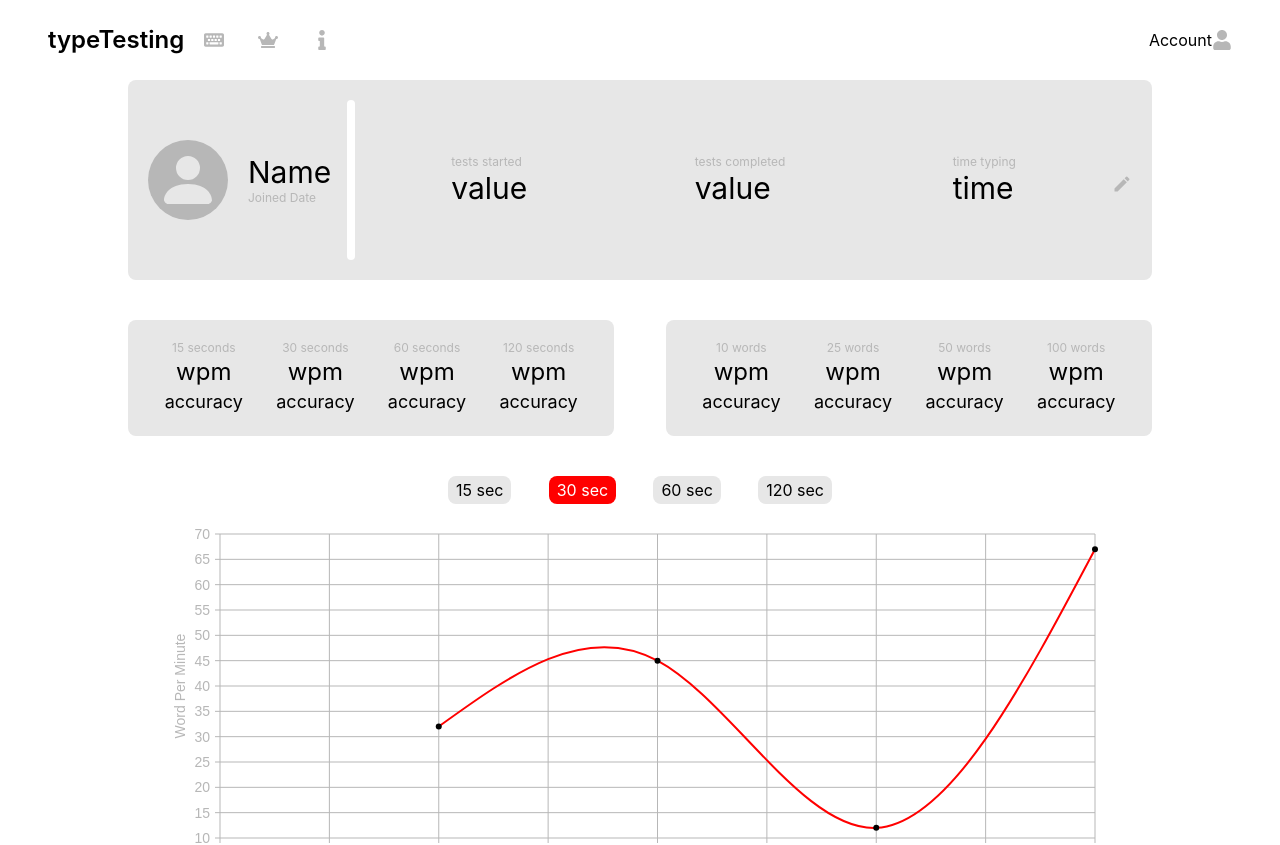
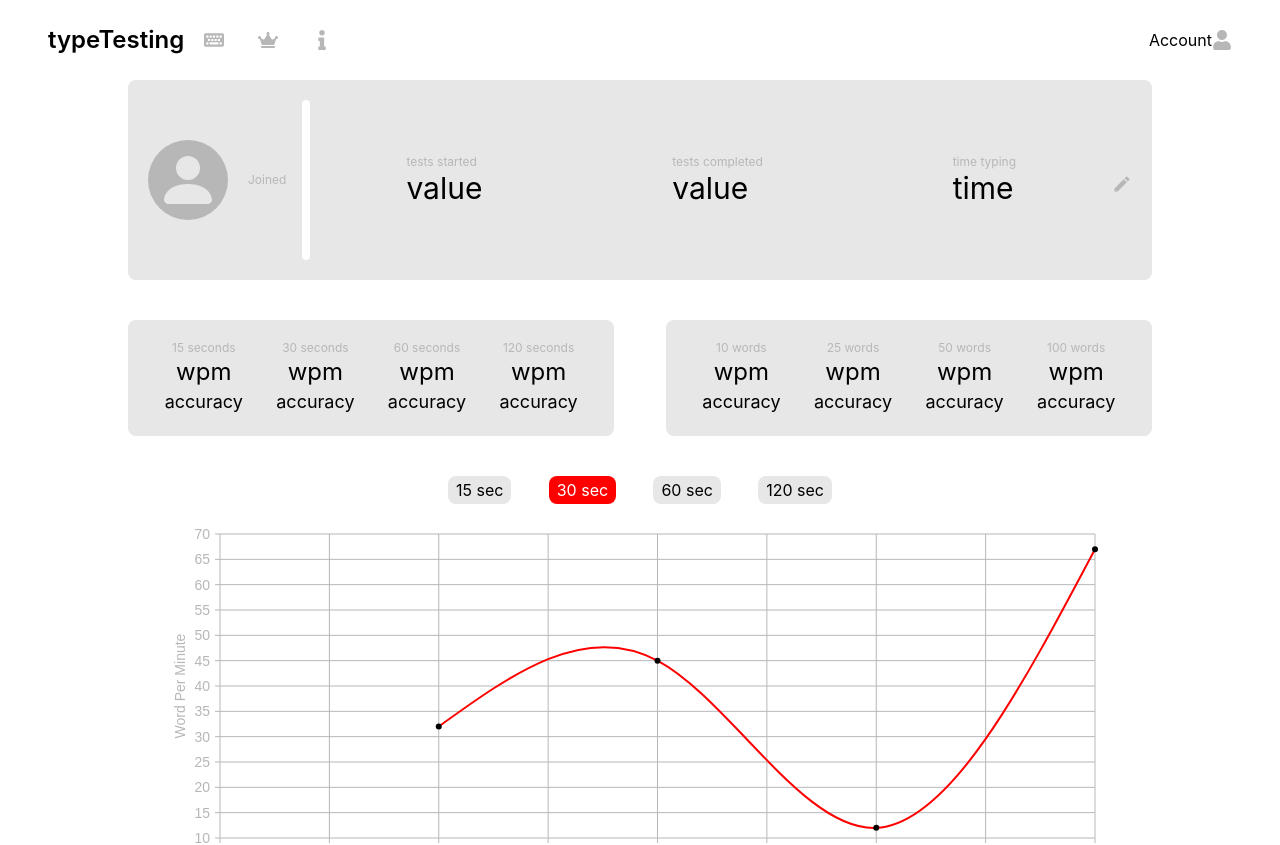
Before and after one commit to hamza2001-max/test-typing-mern, a React (Create React App) app in the folder client/: page /Account in a window 1280 px wide. Shown: the top 845 px of the page. Built offline with nearby package versions, Linux system fonts and the light colour scheme; no server answers.

Commit message:
received the data about the user

```diff
--- a/client/package.json
+++ b/client/package.json
@@ -13,6 +13,7 @@
     "@types/react": "^18.0.37",
     "@types/react-dom": "^18.0.11",
     "axios": "^1.4.0",
+    "date-fns": "^2.30.0",
     "react": "^18.2.0",
     "react-dom": "^18.2.0",
     "react-icons": "^4.8.0",
--- a/client/src/components/Auth/Signup.tsx
+++ b/client/src/components/Auth/Signup.tsx
@@ -1,6 +1,7 @@
-import { useState } from "react";
+import { useState, useEffect } from "react";
 import { FiUserPlus } from "react-icons/fi";
 import { useAuth } from "../../hooks/useAuth";
+import { useRedux } from "../../hooks/useRedux";
 
 export const Signup = () => {
   const [username, setUsername] = useState("");
@@ -8,7 +9,13 @@
   const [verEmail, setVerEmail] = useState("");
   const [pwd, setPwd] = useState("");
   const [verPwd, setVerPwd] = useState("");
-  const {mutate} = useAuth({username, email, password:pwd});
+  const { mutate } = useAuth();
+  const { authSelector } = useRedux();
+
+  useEffect(() => {
+    console.log(authSelector?.username);
+    console.log(authSelector?.token);
+  }, [authSelector]);
 
   const submitForm = (e: React.FormEvent<HTMLFormElement>) => {
     e.preventDefault();
@@ -51,7 +58,7 @@
           onChange={(e) => setVerPwd(e.target.value)}
         />
         <button className="text-custom-tertiary h-9 rounded-md flex items-center justify-center bg-custom-fadedFill">
-          <FiUserPlus className="mr-2"/> Sign Up
+          <FiUserPlus className="mr-2" /> Sign Up
         </button>
       </div>
     </form>
--- a/client/src/components/account/Profile.tsx
+++ b/client/src/components/account/Profile.tsx
@@ -1,15 +1,22 @@
 import { BsFillPersonFill } from "react-icons/bs";
 import { MdEdit } from "react-icons/md";
 import { Tooltip } from "../include/Tooltip";
+import { useRedux } from "../../hooks/useRedux";
+import {  useEffect } from "react";
+import { format } from 'date-fns';
 
 export const Profile = () => {
+  const { authSelector } = useRedux();
+  const joinedDate = authSelector?.joinedDate;
+  const formattedJoinedDate = joinedDate ? format(joinedDate, 'MMM dd, yyyy') : '';
   return (
     <section className="bg-custom-fadedFill text-custom-primary p-5 mx-7 rounded-lg sm:flex sm:items-center w-[80vw]">
       <div className="flex items-center">
         <BsFillPersonFill className="bg-custom-primary text-custom-fadedFill w-20 h-20 rounded-full p-2" />
         <div className="flex flex-col ml-5 sm:mr-4">
-          <span className="text-custom-secondary text-3xl">Name</span>
-          <span className="text-xs">Joined Date</span>
+          <span className="text-custom-secondary text-3xl">{authSelector?.profilePicture}</span>
+          <span className="text-custom-secondary text-3xl">{authSelector?.username}</span>
+          <span className="text-xs">Joined {formattedJoinedDate}</span>
         </div>
         <div className="h-40 w-2 bg-custom-fill hidden sm:block rounded-lg"></div>
       </div>
--- a/client/src/components/home/Result.tsx
+++ b/client/src/components/home/Result.tsx
@@ -1,16 +1,16 @@
 import { useCallback, useEffect, useState } from "react";
+import { LineChart } from "../include/LineChart";
+import { Tooltip } from "../include/Tooltip";
+import { ProceedResult } from "./ProceedResult";
+import { useRedux } from "../../hooks/useRedux";
+import { useMutation } from "react-query";
+import { queryClient } from "../..";
+import axios from "axios";
 import {
   IData,
   IResult,
   IWpmArr,
 } from "../../types";
-import { LineChart } from "../include/LineChart";
-import { Tooltip } from "../include/Tooltip";
-import { ProceedResult } from "./ProceedResult";
-import { useRedux } from "../../hooks/useRedux";
-import axios from "axios";
-import { useMutation } from "react-query";
-import { queryClient } from "../..";
 
 interface mutationInterface {
   wpm: number;
@@ -59,12 +59,6 @@
     ]);
   }, [wpmArr]);
 
-  const mutationFunction = async (record: mutationInterface) => {
-    const postRecord = await axios.post("http://localhost:7000/api/wpm/", record).catch((err) => {
-      console.log(err);
-    })
-    return postRecord;
-  }
 
   const handleResultReset = useCallback(() => {
     setWpmArr([]);
@@ -80,6 +74,13 @@
     setData([]);
     resetState();
   }, [resetState]);
+
+  const mutationFunction = async (record: mutationInterface) => {
+    const postRecord = await axios.post("http://localhost:7000/api/wpm/", record).catch((err) => {
+      console.log(err);
+    })
+    return postRecord;
+  }
 
   const handleResultRefresh = useCallback(() => {
     handleResultReset();
@@ -186,8 +187,6 @@
     );
   }, [elapsedTimeArray, testSentence, textWritten, mutate, testLimiterSelector, testFrameSelector]);
 
-
-
   useEffect(() => {
     if (
       textWritten.split(" ").length - 1 === testSentence.split(" ").length
--- a/client/src/hooks/useAuth.tsx
+++ b/client/src/hooks/useAuth.tsx
@@ -1,23 +1,25 @@
 import { useMutation } from "react-query";
 import { queryClient } from "..";
+import { useRedux } from "./useRedux";
+import { authSlice } from "../redux/authSlice";
+import { IUseAuth } from "../types";
 import axios from "axios";
 
-interface IUseAuth {
-    username?: string;
-    email: string;
-    password: string;
-}
+export const useAuth = () => {
+    const { authDispatch } = useRedux();
+    const { signup } = authSlice.actions;
 
-export const useAuth = (account: IUseAuth) => {
-    const mutationFunction = async () => {
-        const postRecord = await axios.post("http://localhost:7000/api/use/signup", account, {
+    const mutationFunction = async (account: IUseAuth) => {
+        const user = await axios.post("http://localhost:7000/api/user/signup", account, {
             headers: {
                 "Content-Type": "application/json",
             }
+        }).then((response) => {
+            authDispatch(signup(response.data));
         }).catch((err) => {
             console.log(err);
         })
-        return postRecord;
+        return user;
     }
 
     const { mutate } = useMutation({
@@ -30,5 +32,5 @@
         }
     });
 
-    return {mutate};
+    return { mutate };
 }
--- a/client/src/hooks/useRedux.tsx
+++ b/client/src/hooks/useRedux.tsx
@@ -3,6 +3,7 @@
 
 export const useRedux = () => {
   const themeSelector = useSelector((state: RootState) => state.theme.theme);
+  const authSelector = useSelector((state: RootState) => state.auth.user);
   const testFrameSelector = useSelector(
     (state: RootState) => state.testFrame.testFrame
   );
@@ -31,6 +32,7 @@
     (state: RootState) => state.isCusLimVisible.isCusLimVisible
   );
 
+  const authDispatch = useDispatch();
   const themeVDispatch = useDispatch();
   const isCusLimVisibleDispatch = useDispatch();
   const themeDispatch = useDispatch();
@@ -49,11 +51,13 @@
     themeSelector,
     isInputActiveSelector,
     testOpacitySelector,
+    authSelector,
     testModifierSelector,
     testLimiterSelector,
     testSettingsVSelector,
     isTestFinishedSelector,
     testSettingsVDispatch,
+    authDispatch,
     testModifierDispatch,
     testFrameDispatch,
     themeDispatch,
--- a/client/src/redux/authSlice.ts
+++ b/client/src/redux/authSlice.ts
@@ -1,6 +1,17 @@
 import { createSlice } from "@reduxjs/toolkit";
 
-const initialState = {
+interface IAuthState {
+    username: string;
+    token: string;
+    joinedDate: Date;
+    profilePicture: string;
+}
+
+interface IAuthSlice {
+    user: IAuthState | null;
+}
+
+const initialState: IAuthSlice = {
   user: null,
 };
 
--- a/client/src/redux/store.ts
+++ b/client/src/redux/store.ts
@@ -11,6 +11,7 @@
 import { isCusLimVisibilitySlice } from "./cusLimVisibility";
 import { loadState, saveState } from "./localStorageState";
 import { authSlice } from "./authSlice";
+
 const rootReducer = combineReducers({
   auth: authSlice.reducer,
   theme: themeSlice.reducer,
@@ -29,6 +30,10 @@
 const store = configureStore({
   reducer: rootReducer,
   preloadedState: persistedState,
+  middleware: (getDefaultMiddleware) =>
+  getDefaultMiddleware({
+    serializableCheck: false,
+  }),
 });
 
 store.subscribe(() => {
--- a/client/src/types.ts
+++ b/client/src/types.ts
@@ -120,3 +120,9 @@
   textWritten: string;
   inputValue: string;
 }
+
+export interface IUseAuth {
+  username?: string;
+  email: string;
+  password: string;
+}
```
Also changed, not shown: 1 other file (tests, documents, lock files or other folders).
